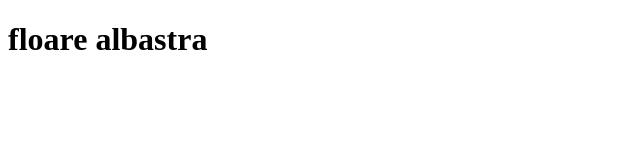
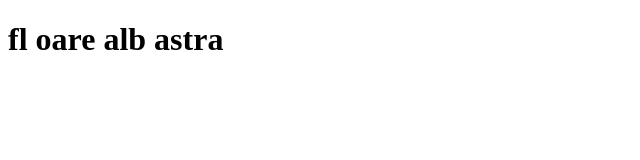
Before and after one commit to Gherase12/projects, a plain HTML site: page index.html in a window 1280 px wide. Shown: the whole page, without its empty margins (0-640 px from the left). Drawn offline with Linux system fonts and the light colour scheme.

Commit message:
despartire

```diff
--- a/index.html
+++ b/index.html
@@ -7,6 +7,6 @@
     <title>Document</title>
 </head>
 <body>
-   <h1>floare albastra</h1>
+   <h1>fl oare alb astra</h1>
 </body>
 </html>
```
